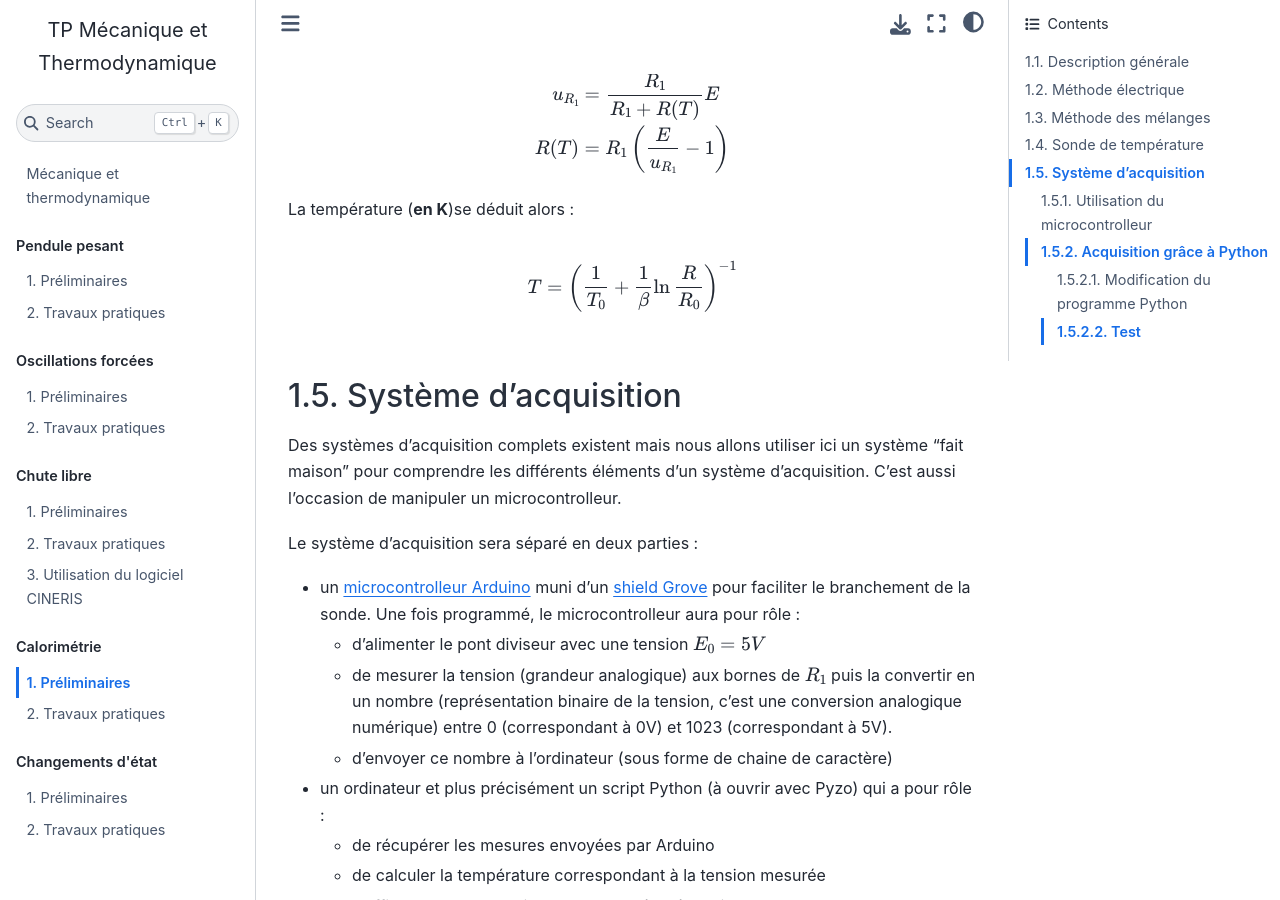
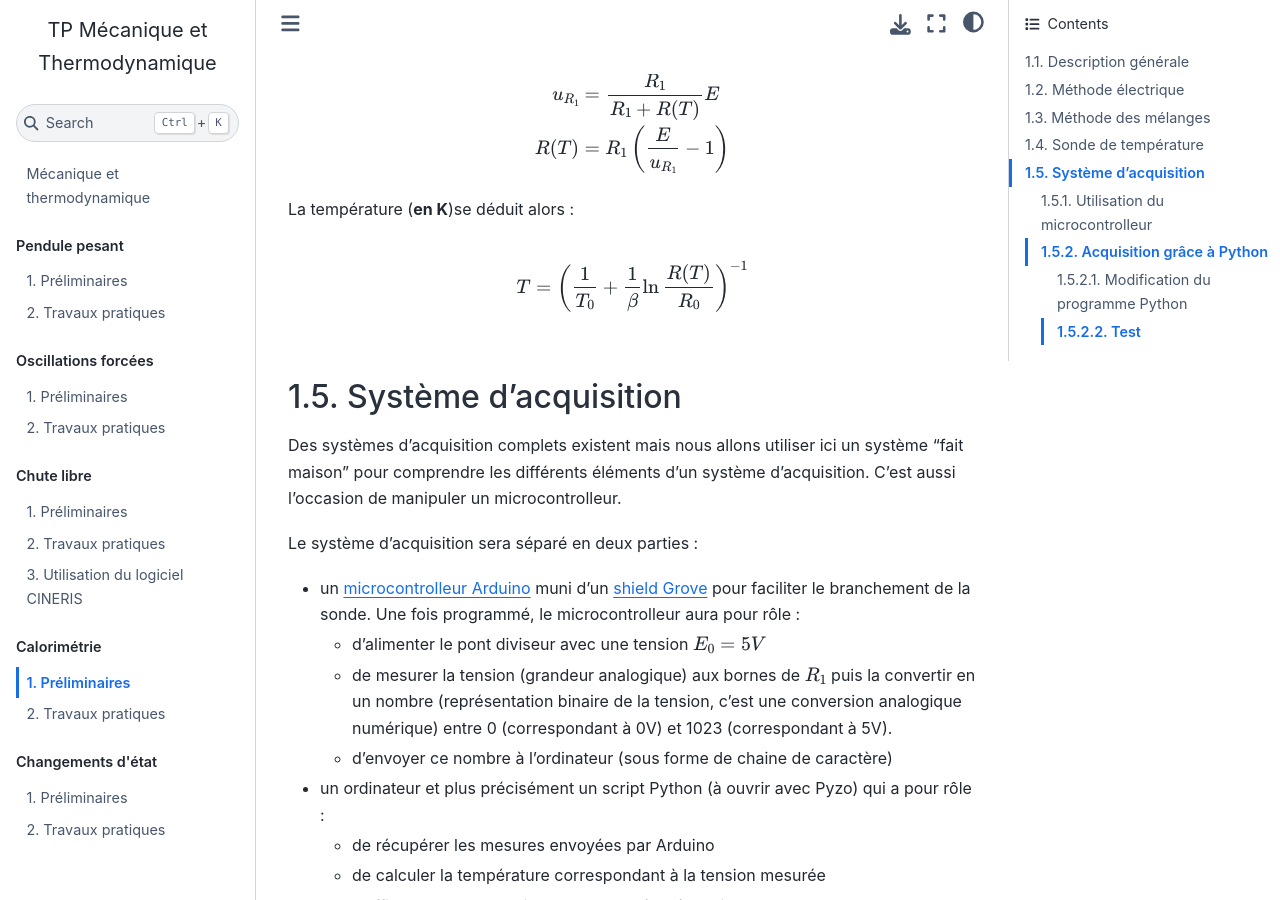
Before and after one commit to pcsi3physiquestan/tp5_mecathermo_sources, a Jupyter Book: the page built from notebook/calorimetrie_preliminaire.md, in a window 1280 px wide and 900 px high, scrolled down 2293 px. Built offline with Jupyter Book 1.0.4 settings and Sphinx 7.4.7 and the Sphinx Book theme 1.1.4, drawn with Linux system fonts in a browser that asks for light colours.

Commit message:
Mise à jour des sources

```diff
--- a/notebook/calorimetrie_preliminaire.md
+++ b/notebook/calorimetrie_preliminaire.md
@@ -70,7 +70,7 @@ R(T) &= R_1 \left(\frac{E}{u_{R_1}} - 1\right)
 La température (__en K__)se déduit alors :
 
 $$
-T = {\left(\frac{1}{T_0} + \frac{1}{\beta} \ln \frac{R}{R_0}\right)}^{-1}
+T = {\left(\frac{1}{T_0} + \frac{1}{\beta} \ln \frac{R(T)}{R_0}\right)}^{-1}
 $$
 
 ## Système d'acquisition
```
Also changed, not shown: 2 other files.
